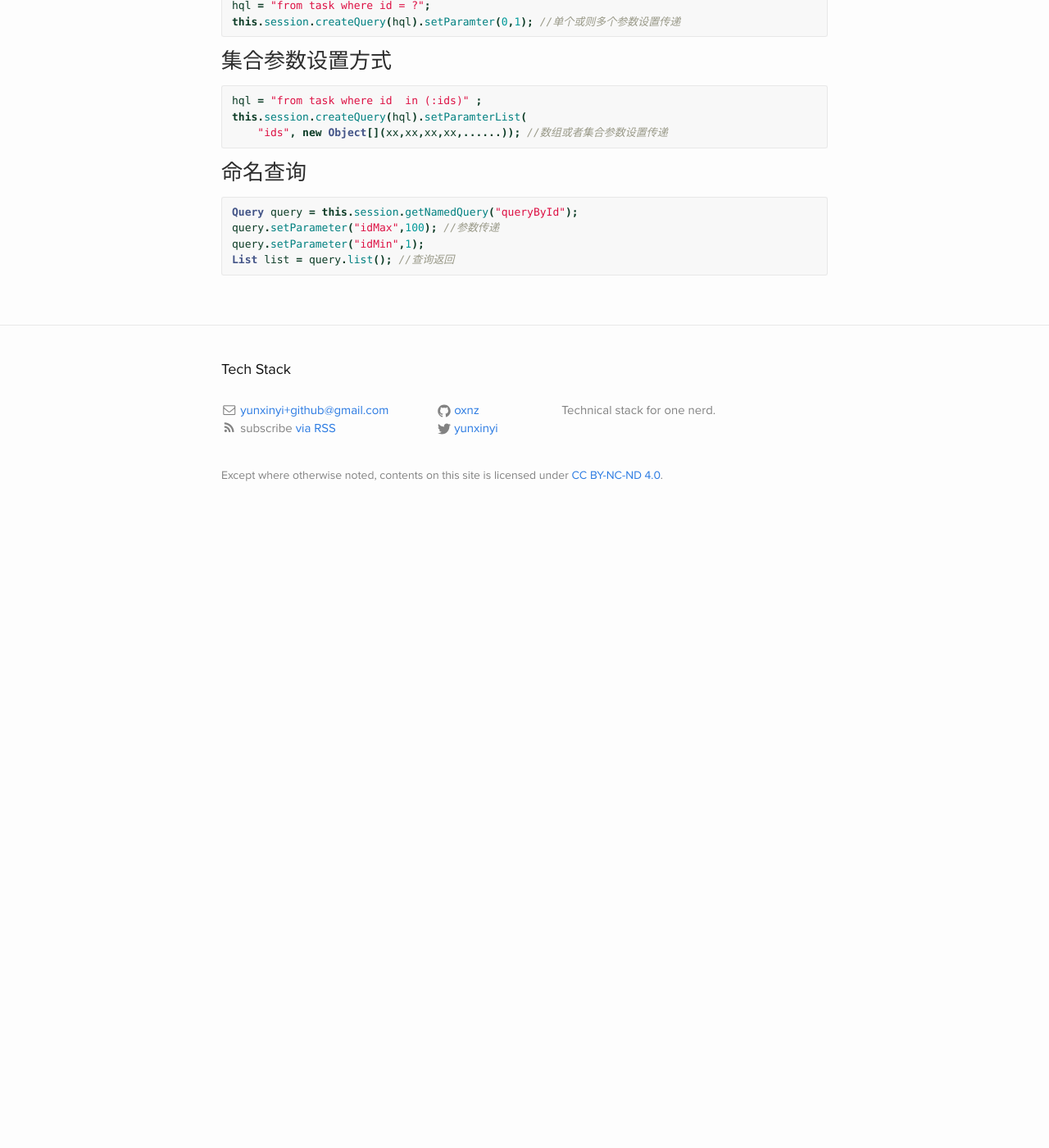
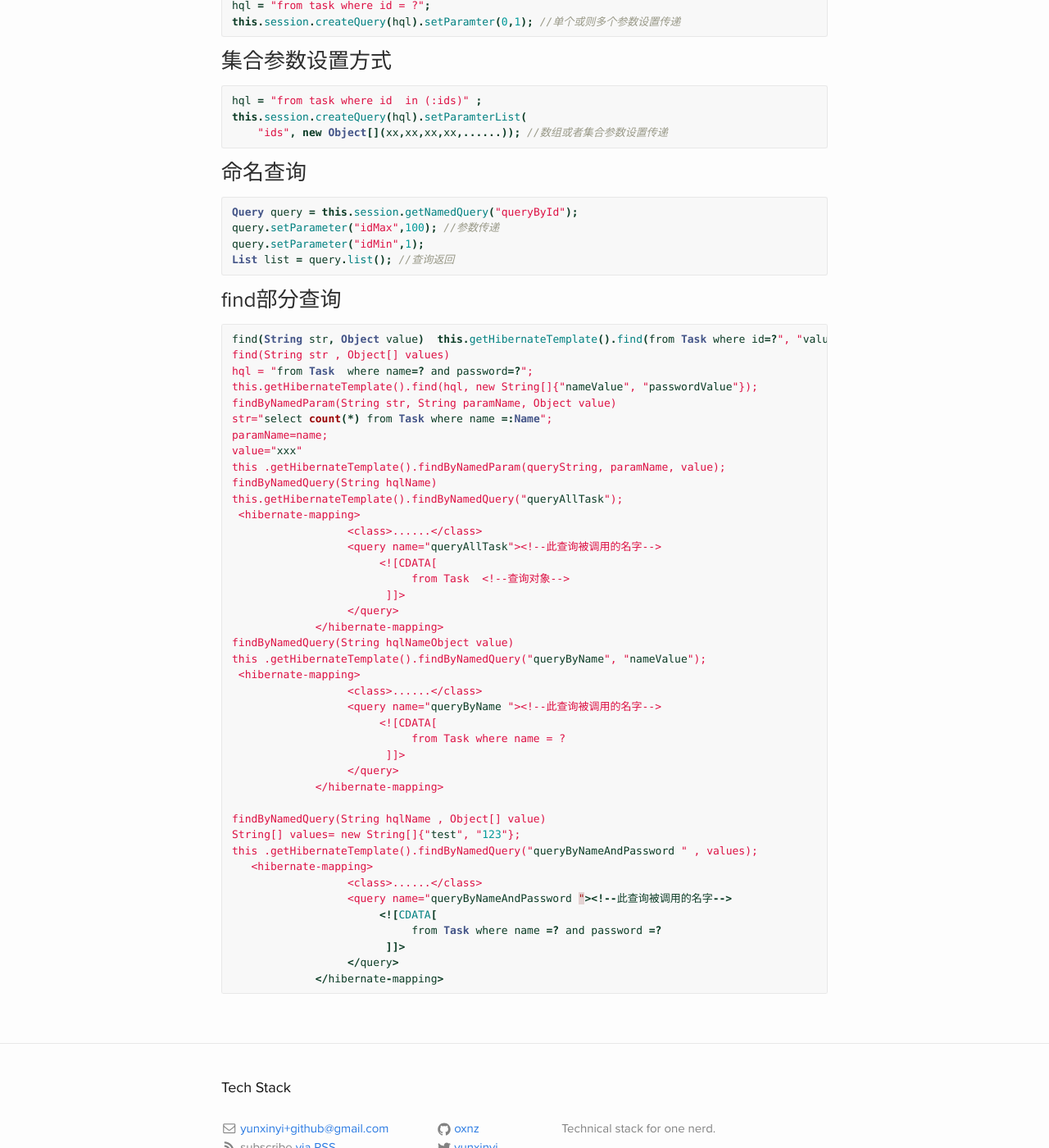
Before and after one commit to oxnz/oxnz.github.io, a Jekyll site: the page built from _posts/2016-11-20-hibernate.md, in a window 1280 px wide and 1400 px high, scrolled down 315 px. Shown: the whole window at 82% size. Built offline with Jekyll 4.4.1, drawn with Linux system fonts in a browser that asks for light colours; comment, search, counter and statistics services are not loaded; before the commit the page ends 945 px from its top, so only the background shows below that.

Commit message:
Update 2016-11-20-hibernate.md

````diff
--- a/_posts/2016-11-20-hibernate.md
+++ b/_posts/2016-11-20-hibernate.md
@@ -30,3 +30,49 @@ query.setParameter("idMax",100); //参数传递
 query.setParameter("idMin",1);
 List list = query.list(); //查询返回
 ```
+
+### find部分查询
+
+```java
+find(String str, Object value)  this.getHibernateTemplate().find(from Task where id=?", "valueId");
+find(String str , Object[] values)
+hql = "from Task  where name=? and password=?";
+this.getHibernateTemplate().find(hql, new String[]{"nameValue", "passwordValue"});
+findByNamedParam(String str, String paramName, Object value)
+str="select count(*) from Task where name =:Name";
+paramName=name;
+value="xxx"
+this .getHibernateTemplate().findByNamedParam(queryString, paramName, value);
+findByNamedQuery(String hqlName)
+this.getHibernateTemplate().findByNamedQuery("queryAllTask");
+ <hibernate-mapping>
+                  <class>......</class>
+                  <query name="queryAllTask"><!--此查询被调用的名字-->
+                       <![CDATA[
+                            from Task  <!--查询对象-->
+                        ]]>
+                  </query>
+             </hibernate-mapping>
+findByNamedQuery(String hqlNameObject value)
+this .getHibernateTemplate().findByNamedQuery("queryByName", "nameValue");
+ <hibernate-mapping>
+                  <class>......</class>
+                  <query name="queryByName "><!--此查询被调用的名字-->
+                       <![CDATA[
+                            from Task where name = ?
+                        ]]>
+                  </query>
+             </hibernate-mapping>
+
+findByNamedQuery(String hqlName , Object[] value)
+String[] values= new String[]{"test", "123"};
+this .getHibernateTemplate().findByNamedQuery("queryByNameAndPassword " , values);
+   <hibernate-mapping>
+                  <class>......</class>
+                  <query name="queryByNameAndPassword "><!--此查询被调用的名字-->
+                       <![CDATA[
+                            from Task where name =? and password =?
+                        ]]>
+                  </query>
+             </hibernate-mapping>
+```
````
